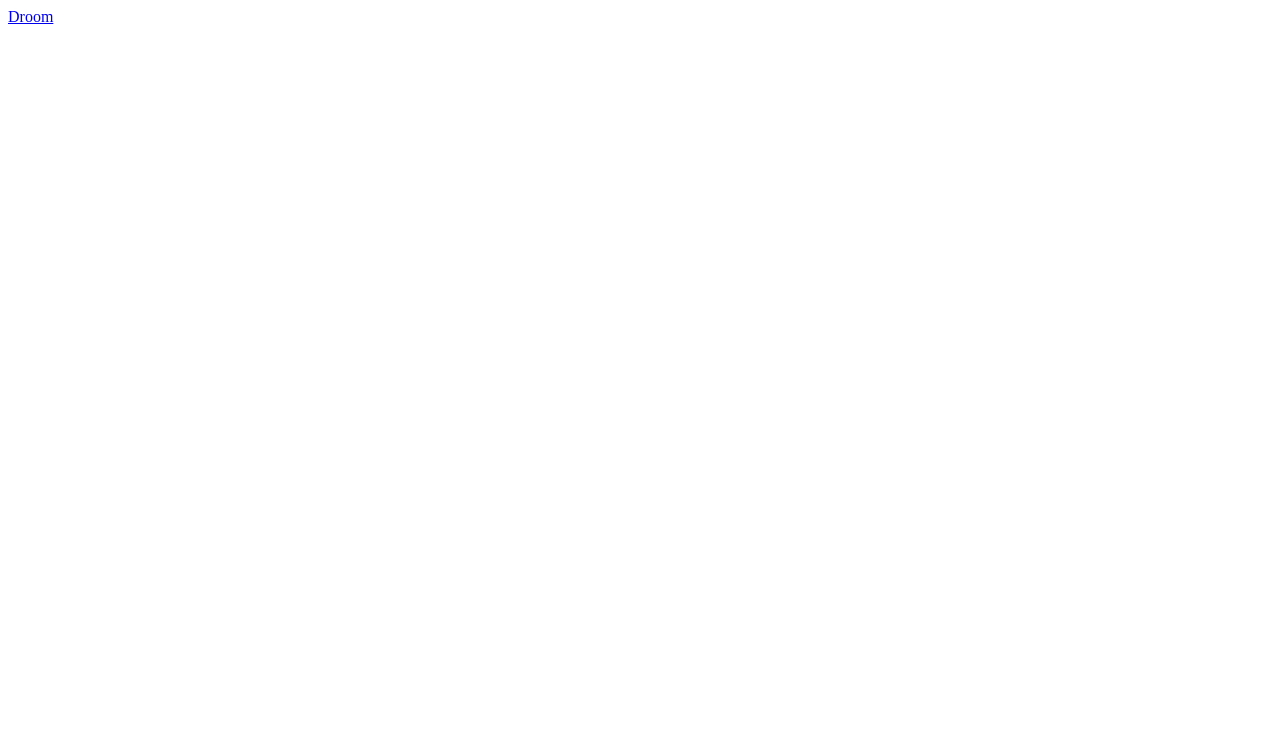
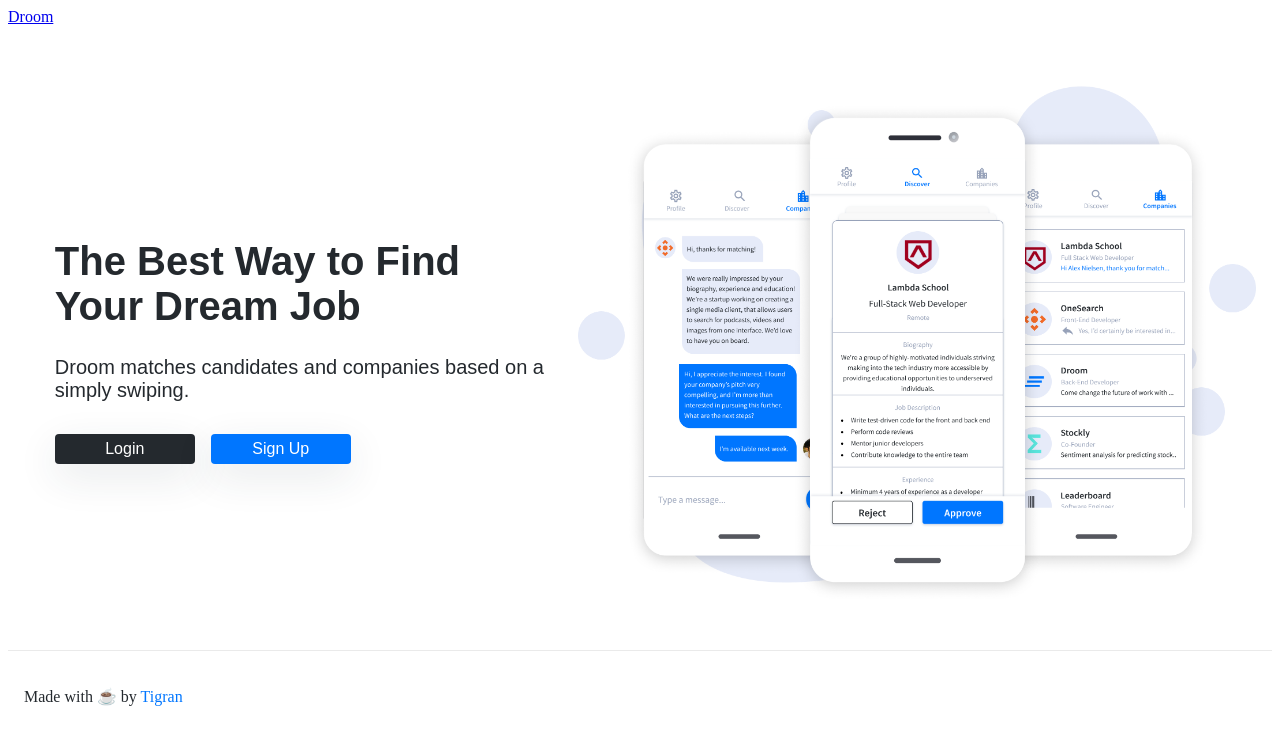
Before and after one commit to hyetigran/Droom, a React (Create React App) app in the folder client/: page / in a window 1280 px wide. Shown: the top 744 px of the page. Built offline with nearby package versions, Linux system fonts and the light colour scheme; no server answers.

Commit message:
add: landing page body

```diff
--- a/client/src/App.js
+++ b/client/src/App.js
@@ -1,9 +1,10 @@
 import React from "react";
-import { BrowserRouter, Route } from "react-router-dom";
+import { Route } from "react-router-dom";
 import { connect } from 'react-redux';
 import * as actions from './store/actions';
 
 import Header from "./components/Navigation/Header.js";
+import Landing from './view/Landing/Landing';
 
 class App extends React.Component {
   componentDidMount() {
@@ -12,12 +13,8 @@ class App extends React.Component {
 
   render() {
     return (
-      <div className="container">
-        <BrowserRouter>
-          <div>
-            <Header />
-          </div>
-        </BrowserRouter>
+      <div>
+        <Route exact path="/" render={props => <Landing {...props} />}/>
       </div>
     );
   }
--- a/client/src/components/UI/Button/Buttons.js
+++ b/client/src/components/UI/Button/Buttons.js
@@ -0,0 +1,53 @@
+import styled from 'styled-components';
+import { extra_small_space } from '../../../util/variables/spacing';
+import { white, blue, black } from '../../../util/variables/colors';
+import { button_text, body_1 } from '../../../util/variables/font-sizes'
+import { source_sans_pro } from '../../../util/variables/font-family';
+
+export const Button = styled.button`
+  font-size: ${button_text};
+  padding: 6px ${extra_small_space};
+  font-family: ${source_sans_pro};
+  font-weight: 400;
+  min-width: 140px;
+  border: none;
+  outline: none;
+  border-radius: 4px;
+  box-shadow: 0 .8rem 2.5rem 0 rgba(40, 51, 63, .11);
+  transition: all 100ms ease-in-out;
+  cursor: pointer;
+
+  &:hover {
+    opacity: .9;
+  }
+
+  &:active {
+    opacity: .8;
+    box-shadow: 0 6px 10px 0 rgba(40, 51, 63, .11);
+  }
+`;
+
+export const ButtonPrimary = styled(Button)`
+  background-color: ${blue};
+  color: ${white};
+`;
+
+export const ButtonSecondary = styled(Button)`
+  background-color: ${black};
+  color: ${white};
+`;
+
+export const TextButton = styled(Button)`
+  background-color: transparent;
+  color: ${blue};
+  padding: 0;
+  min-width: auto;
+  box-shadow: none;
+`;
+
+export const ButtonTertiary = styled(Button)`
+  background-color: ${white};
+  color: ${black};
+  border: 1px solid ${black};
+  font-size: ${body_1};
+`;
--- a/client/src/index.js
+++ b/client/src/index.js
@@ -3,6 +3,7 @@ import ReactDOM from "react-dom";
 import { Provider } from "react-redux";
 import { createStore, applyMiddleware } from "redux";
 import reduxThunk from "redux-thunk";
+import { BrowserRouter } from "react-router-dom";
 
 import App from "./App";
 import reducers from "./store/reducers/";
@@ -11,7 +12,9 @@ const store = createStore(reducers, {}, applyMiddleware(reduxThunk));
 
 ReactDOM.render(
   <Provider store={store}>
-    <App />
+    <BrowserRouter>
+      <App />
+    </BrowserRouter>
   </Provider>,
   document.getElementById("root")
 );
--- a/client/src/setupProxy.js
+++ b/client/src/setupProxy.js
@@ -1,6 +1,6 @@
 const proxy = require("http-proxy-middleware");
 
 module.exports = function(app) {
-  app.use(proxy("/auth/google", { target: "http://localhost:4000" }));
+  app.use(proxy("/api/auth/google", { target: "http://localhost:4000" }));
   app.use(proxy("/api/**", { target: "http://localhost:4000" }));
 };
--- /dev/null
+++ b/client/src/view/Landing/Footer.js
@@ -0,0 +1,57 @@
+import React from 'react';
+import styled from 'styled-components';
+
+import { small_space} from '../../util/variables/spacing';
+import { black, blue} from '../../util/variables/colors';
+import { body_1 } from '../../util/variables/font-sizes';
+
+
+const Footer = () => {
+  return (
+    <StyledFooter>
+      <footer>
+        <p>
+          Made with{" "}
+          <span role="img" aria-label="coffee">
+            ☕️
+          </span>{" "}
+          by <a href="https://github.com/hyetigran">Tigran</a>
+        </p>
+      </footer>
+    </StyledFooter>
+  )
+}
+
+const StyledFooter = styled.div`
+  border-top: 1px solid #eaeaea;
+
+  footer {
+    height: 12vh;
+    min-height: 60px;
+    max-height: 90px;
+    margin: 0 auto;
+    max-width: 1280px;
+    display: flex;
+    align-items: center;
+    padding: 0 ${small_space};
+
+    p {
+      font-size: ${body_1};
+      color: ${black};
+    }
+
+    a {
+      text-decoration: none;
+      color: ${blue};
+      cursor: pointer;
+      transition-duration: 0.3s;
+
+      &:hover {
+        opacity: 0.8;
+        transition: color 0.3s ease-in-out;
+      }
+    }
+  }
+`;
+
+export default Footer;
--- a/client/src/view/Landing/Landing.js
+++ b/client/src/view/Landing/Landing.js
@@ -2,7 +2,7 @@ import React from 'react';
 import styled from 'styled-components';
 
 import LandingBody from './LandingBody'
-import LandingFooter from './LandingFooter'
+import Footer from './Footer'
 import Header from '../../components/Navigation/Header'
 
 const Landing = () => {
@@ -10,7 +10,7 @@ const Landing = () => {
     <StyledLanding>
       <Header />
       <LandingBody />
-      <LandingFooter/>
+      <Footer/>
     </StyledLanding>
   )
 }
--- a/client/src/view/Landing/LandingBody.js
+++ b/client/src/view/Landing/LandingBody.js
@@ -0,0 +1,103 @@
+import React from 'react';
+import styled from 'styled-components';
+import { Link } from 'react-router-dom';
+import hero from '../../assets/hero.png';
+import { ButtonPrimary, ButtonSecondary } from '../../components/UI/Button/Buttons';
+import { source_sans_pro} from "../../util/variables/font-family";
+import { heading_1, body_hero, heading_2 } from '../../util/variables/font-sizes';
+import { tablet_max_width } from '../../util/variables/media-queries';
+import {small_space, medium_space_1, medium_space_2 } from '../../util/variables/spacing';
+import { black } from '../../util/variables/colors';
+
+const LandingBody = () => {
+  return (
+    <StyledBody>
+      <div className="text">
+        <h1>The Best Way to Find Your Dream Job</h1>
+        <p>Droom matches candidates and companies based on a simply swiping.</p>
+        <div className="buttons-container">
+          <Link to="/login">
+            <ButtonSecondary>Login</ButtonSecondary>
+          </Link>
+          <Link to="/register">
+            <ButtonPrimary className="last-button">Sign Up</ButtonPrimary>
+          </Link>
+        </div>
+      </div>
+      <div className="image">
+        <img src={hero} alt="Screenshots of product" />
+      </div>
+    </StyledBody>
+  )
+}
+
+
+
+const StyledBody = styled.div`
+  min-height: 76vh;
+  margin: 0 auto;
+  max-width: 0 auto;
+  padding: 0 ${small_space};
+  display: flex;
+  align-items: center;
+
+  .text {
+    width: 40%;
+    padding: 0 2.5%;
+  }
+  .image {
+    padding: ${small_space} 0;
+    width: 55%;
+    img {
+      width: 100%;
+    }
+  }
+
+  .buttons-container {
+    display: flex;
+    button {
+      margin-bottom: ${small_space};
+      margin-right: ${small_space};
+    }
+  }
+
+  h1,
+  p {
+    font-family: ${source_sans_pro};
+    color: ${black};
+  }
+
+  h1 {
+    font-weight: 600;
+    font-size: ${heading_1};
+  }
+
+  p {
+    font-size: ${body_hero};
+    margin-bottom: ${medium_space_2};
+  }
+
+  @media only screen and (max-width: ${tablet_max_width}) {
+    flex-direction: column;
+    .text {
+      width: 90;
+      padding-bottom: ${medium_space_1};
+
+      h1 {
+        font-size: ${heading_2};
+      }
+    }
+
+    .buttons-container {
+      flex-wrap: wrap;
+      justify-content: flex-start;
+    }
+
+    .image {
+      padding: 0 0 ${small_space} 0;
+      width: 90%
+    }
+  }
+`;
+
+export default LandingBody;
```
Also changed, not shown: client/src/view/Landing/LandingFooter.js (deleted, +0 -12 lines), 2 other files (tests, documents, lock files or other folders).
